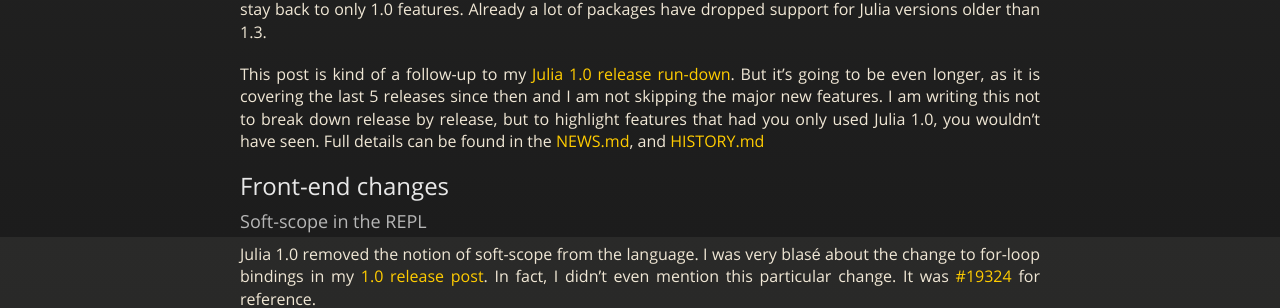
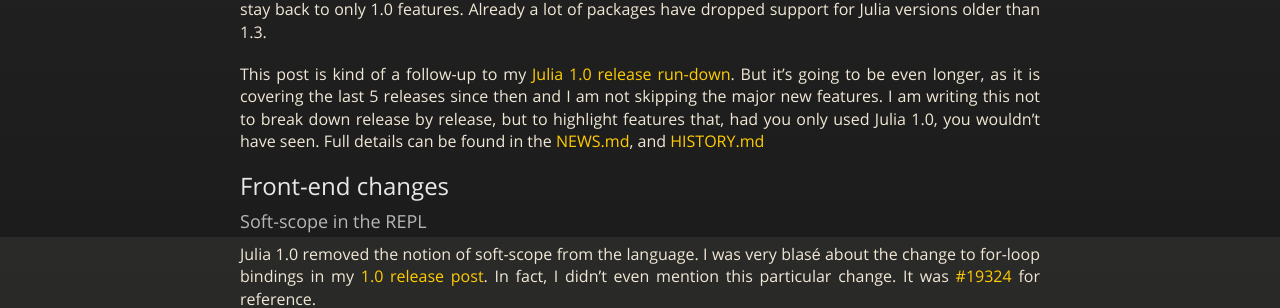
Before and after one commit to oxinabox/oxinabox.github.io, a Jekyll site: the page built from _posts/2021-03-14-Julia-1.6-what-has-changed-since-1.0.md, in a window 1280 px wide and 900 px high, scrolled down 466 px. Shown: the part 197-505 px from the top of the window. Built offline with Jekyll 4.4.1, drawn with Linux system fonts in a browser that asks for light colours; nearby versions of some CDN libraries; some web fonts are replaced.

```diff
--- a/_posts/2021-03-14-Julia-1.6-what-has-changed-since-1.0.md
+++ b/_posts/2021-03-14-Julia-1.6-what-has-changed-since-1.0.md
@@ -38,7 +38,7 @@ Already a lot of packages have dropped support for Julia versions older than 1.3
 This post is kind of a follow-up to my [Julia 1.0 release run-down]({{site.url}}//2018/06/01/Julia-Favourite-New-Things.html).
 But it's going to be even longer, as it is covering the last 5 releases since then and I am not skipping the major new features.
 I am writing this not to break down release by release,
-but to highlight features that had you only used Julia 1.0, you wouldn't have seen.
+but to highlight features that, had you only used Julia 1.0, you wouldn't have seen.
 Full details can be found in the [NEWS.md](https://github.com/JuliaLang/julia/blob/backports-release-1.6/NEWS.md), and [HISTORY.md](https://github.com/JuliaLang/julia/blob/backports-release-1.6/HISTORY.md)
 
 
```
